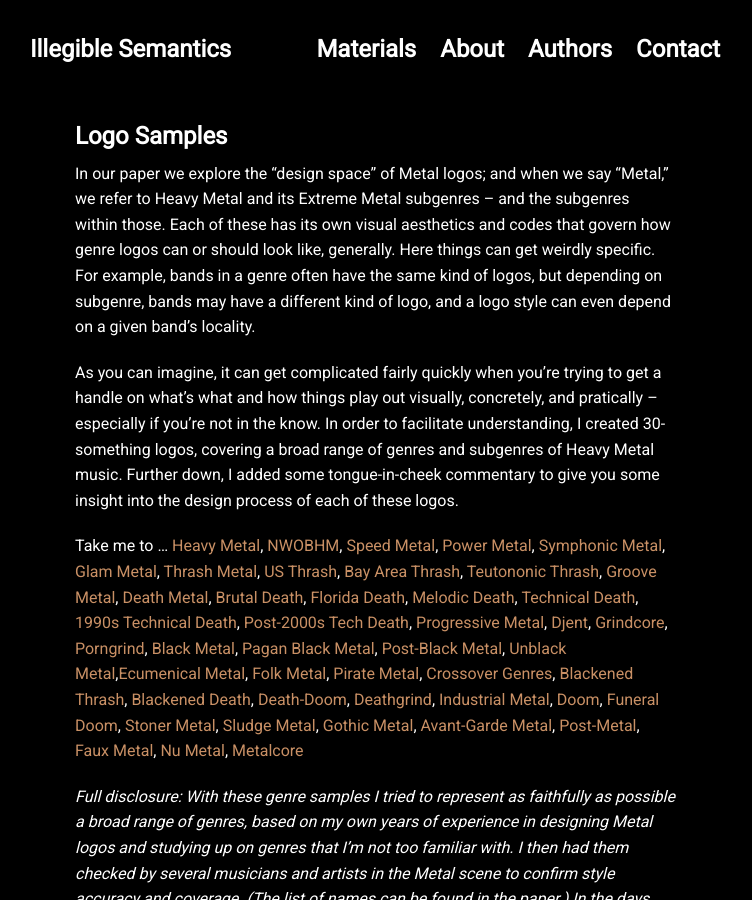
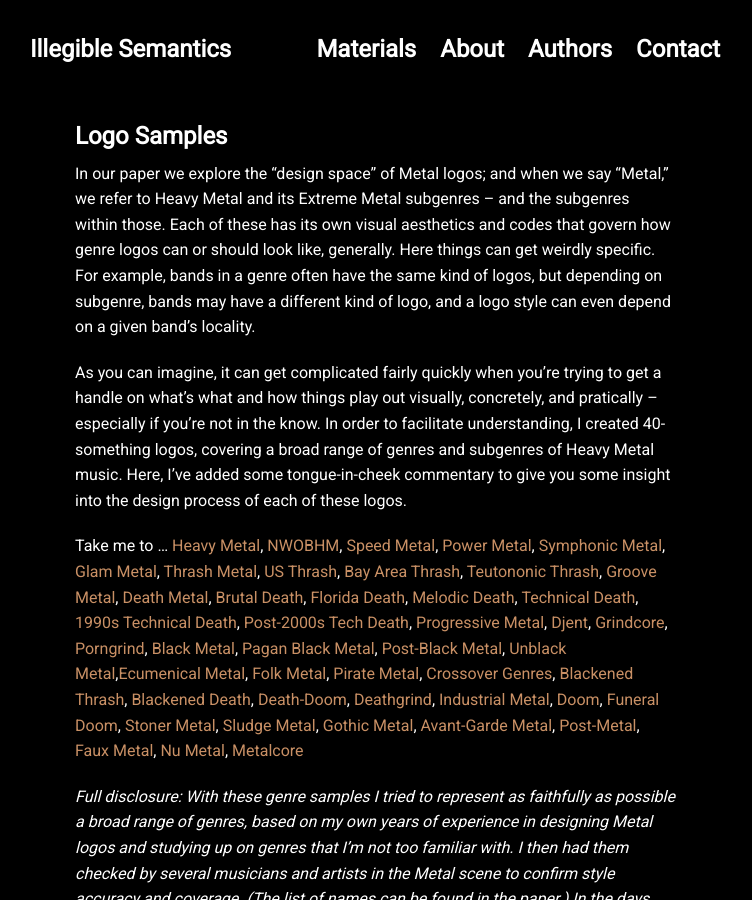
Before and after one commit to Noeska/illegiblesemantics, a Jekyll site: the page built from projects/proj-2.md, in a window 1280 px wide and 900 px high. Shown: the whole window, without its empty margins (265-1017 px from the left). Built offline with Jekyll 4.4.1, drawn with Linux system fonts in a browser that asks for light colours; nearby versions of some CDN libraries.

Commit message:
Update proj-2.md

```diff
--- a/projects/proj-2.md
+++ b/projects/proj-2.md
@@ -6,7 +6,7 @@
 
 In our paper we explore the "design space" of Metal logos; and when we say "Metal," we refer to Heavy Metal and its Extreme Metal subgenres -- and the subgenres within those. Each of these has its own visual aesthetics and codes that govern how genre logos can or should look like, generally. Here things can get weirdly specific. For example, bands in a genre often have the same kind of logos, but depending on subgenre, bands may have a different kind of logo, and a logo style can even depend on a given band's locality.
 
-As you can imagine, it can get complicated fairly quickly when you're trying to get a handle on what's what and how things play out visually, concretely, and pratically -- especially if you're not in the know. In order to facilitate understanding, I created 30-something logos, covering a broad range of genres and subgenres of Heavy Metal music. Further down, I added some tongue-in-cheek commentary to give you some insight into the design process of each of these logos.
+As you can imagine, it can get complicated fairly quickly when you're trying to get a handle on what's what and how things play out visually, concretely, and pratically -- especially if you're not in the know. In order to facilitate understanding, I created 40-something logos, covering a broad range of genres and subgenres of Heavy Metal music. Here, I've added some tongue-in-cheek commentary to give you some insight into the design process of each of these logos.
 <!--
 ![Heavy Metal](..\assets\img\projects\proj-2\banner1.png)
 ![Heavy Metal](..\assets\img\projects\proj-2\banner4.png)
```
